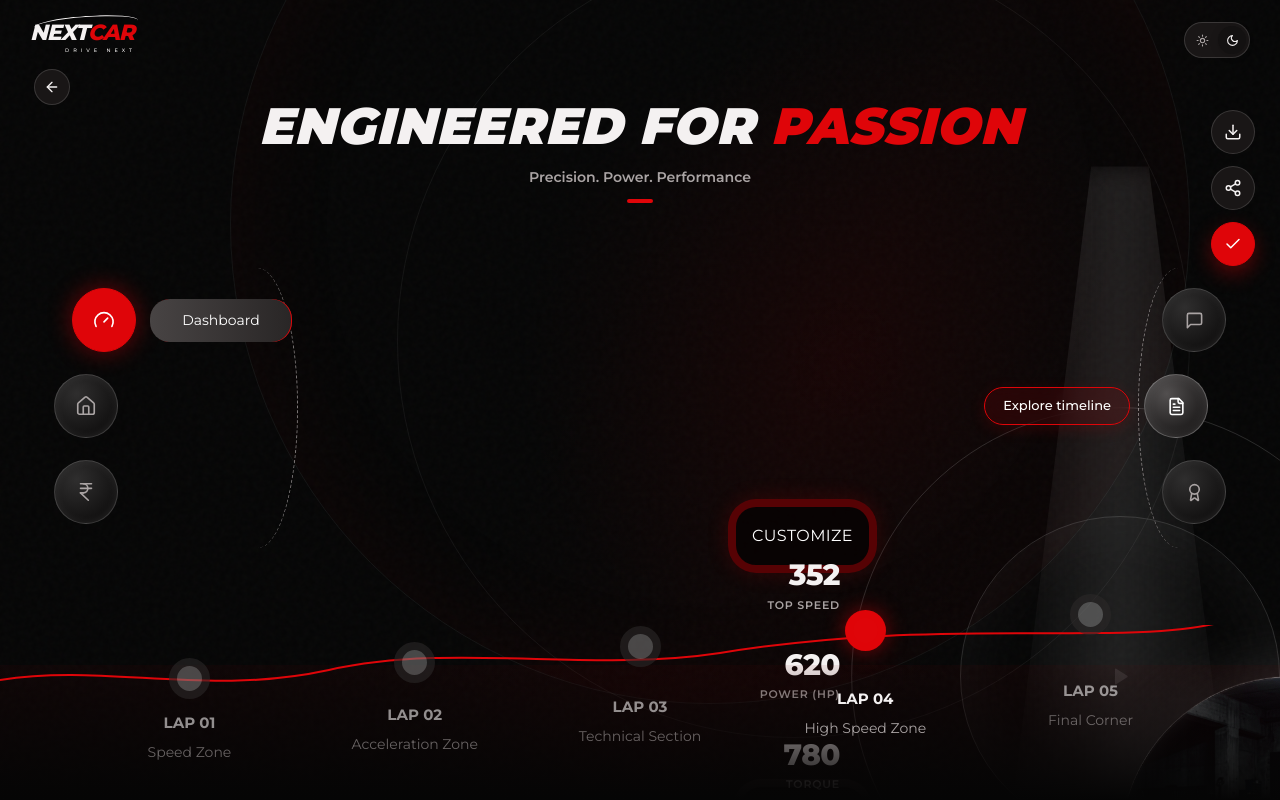
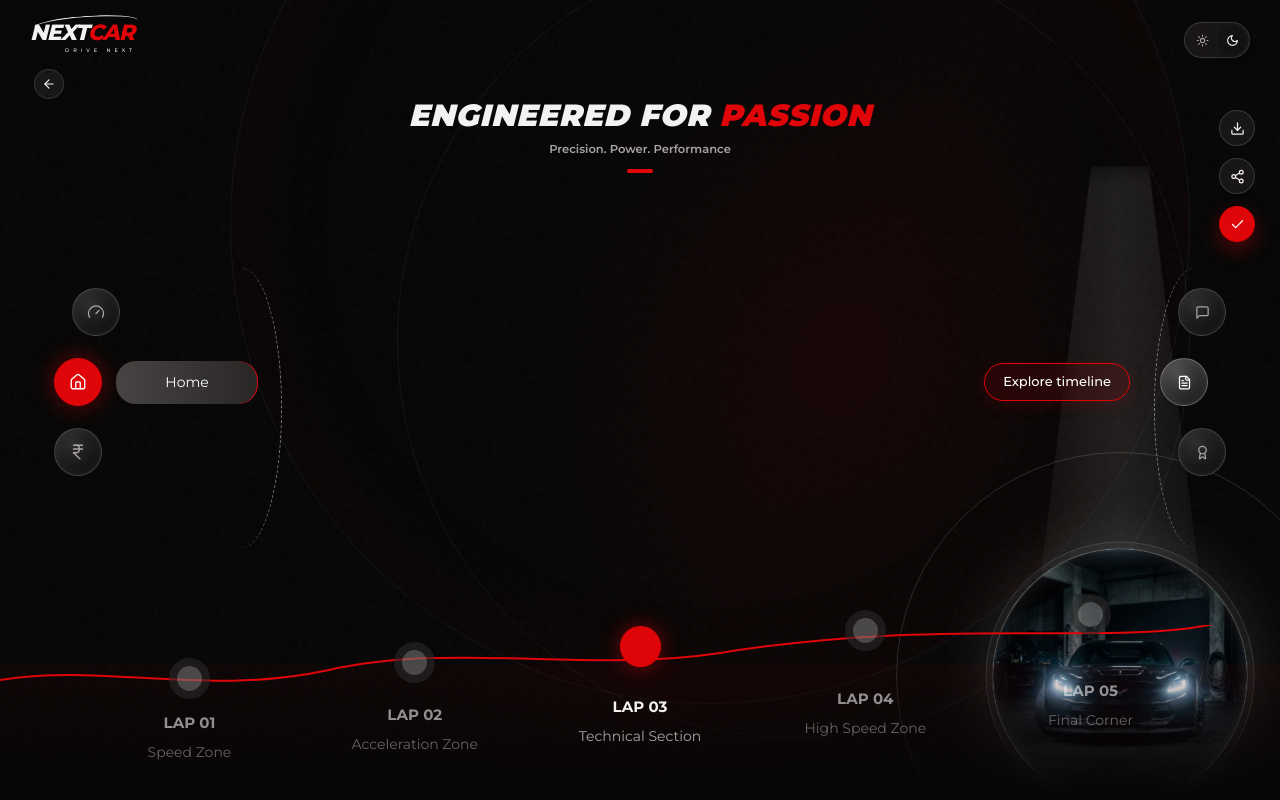
Before and after one commit to avinash-kr-pandey/req, a Next.js app: page / in a window 1280 px wide. Built offline with nearby package versions, Linux system fonts and the light colour scheme.

Commit message:
Update centering and layout aesthetics

```diff
--- a/app/globals.css
+++ b/app/globals.css
@@ -141,8 +141,8 @@ button {
 .back-button-circle {
   display: grid;
   place-items: center;
-  width: 36px;
-  height: 36px;
+  width: 30px;
+  height: 30px;
   margin-top: 16px;
   margin-left: 4px;
   border: 1px solid var(--line);
@@ -215,8 +215,8 @@ button {
 .action-circle-btn {
   display: grid;
   place-items: center;
-  width: 44px;
-  height: 44px;
+  width: 36px;
+  height: 36px;
   border: 1px solid var(--line);
   border-radius: 50%;
   background: var(--panel);
@@ -255,7 +255,7 @@ button {
 .hero-heading h1 {
   margin: 0;
   font-family: var(--font-sans), sans-serif;
-  font-size: clamp(34px, 4vw, 54px);
+  font-size: clamp(20px, 2.4vw, 32px);
   font-style: italic;
   font-weight: 900;
   line-height: 1;
@@ -268,9 +268,9 @@ button {
 }
 
 .hero-heading p {
-  margin: 16px 0 0;
+  margin: 10px 0 0;
   color: var(--muted);
-  font-size: clamp(12px, 1.1vw, 16px);
+  font-size: clamp(11px, 0.9vw, 13px);
   font-weight: 600;
 }
 
@@ -286,7 +286,7 @@ button {
 .experience-container {
   position: relative;
   width: 100%;
-  max-width: 1366px;
+  max-width: 100%;
   min-height: 100svh;
   margin: 0 auto;
 }
@@ -329,8 +329,8 @@ button {
 
 .nav-icon {
   display: grid;
-  width: 64px;
-  height: 64px;
+  width: 48px;
+  height: 48px;
   place-items: center;
   border: 1px solid rgba(255, 255, 255, 0.18);
   border-radius: 50%;
@@ -423,8 +423,8 @@ button {
 
 .right-nav-icon {
   display: grid;
-  width: 64px;
-  height: 64px;
+  width: 48px;
+  height: 48px;
   place-items: center;
   border: 1px solid rgba(255, 255, 255, 0.18);
   border-radius: 50%;
@@ -495,12 +495,12 @@ button {
 }
 
 .ring-one {
-  width: min(580px, 42vw);
+  width: min(480px, 35vw);
   aspect-ratio: 1;
 }
 
 .ring-two {
-  width: min(350px, 25vw);
+  width: min(290px, 21vw);
   aspect-ratio: 1;
   box-shadow: inset 0 0 80px rgba(255, 255, 255, 0.05);
 }
@@ -608,7 +608,7 @@ button {
   left: 50%;
   top: 50%;
   transform: translate(-50%, -50%);
-  width: min(340px, 27vw);
+  width: min(270px, 20vw);
   aspect-ratio: 1;
   border-radius: 50%;
   overflow: hidden;
@@ -671,12 +671,15 @@ button {
 .pricing-grid {
   position: absolute;
   z-index: 5;
-  top: 29%;
-  left: max(30%, 355px);
-  right: 3%;
+  top: 52%;
+  left: 50%;
+  transform: translate(-50%, -50%);
   display: grid;
-  grid-template-columns: repeat(3, minmax(285px, 1fr));
-  gap: 30px;
+  grid-template-columns: repeat(3, minmax(245px, 310px));
+  justify-content: center;
+  gap: 24px;
+  width: max-content;
+  max-width: 90vw;
 }
 
 .pricing-card {
@@ -981,13 +984,16 @@ button {
 
 @media (max-width: 1120px) {
   .hero-heading {
-    left: 21%;
+    left: 50%;
+    transform: translateX(-50%);
+    width: 90vw;
   }
 
   .vehicle-stage,
   .home-stage {
-    left: 31%;
-    width: 64vw;
+    left: 50%;
+    transform: translate(-50%, -50%);
+    width: min(960px, 95vw);
   }
 
   .option-grid {
@@ -995,8 +1001,10 @@ button {
   }
 
   .pricing-grid {
-    left: 265px;
-    right: 25px;
+    left: 50%;
+    transform: translate(-50%, -50%);
+    grid-template-columns: repeat(3, minmax(200px, 1fr));
+    width: 90vw;
     gap: 16px;
   }
 
--- a/components/Experience.tsx
+++ b/components/Experience.tsx
@@ -14,7 +14,7 @@ import { ThemeToggle } from "@/components/ThemeToggle";
 import { VehicleStage } from "@/components/VehicleStage";
 
 export function Experience() {
-  const [view, setView] = useState<ViewName>("dashboard");
+  const [view, setView] = useState<ViewName>("home");
   const [menuOpen, setMenuOpen] = useState(false);
   const [plan, setPlan] = useState<string | null>(null);
 
@@ -35,7 +35,7 @@ export function Experience() {
               aria-label="Go back to dashboard"
               onClick={() => setView("dashboard")}
             >
-              <ArrowLeft size={16} />
+              <ArrowLeft size={14} />
             </button>
           </div>
           <div className="top-actions">
@@ -46,13 +46,13 @@ export function Experience() {
         {/* Right side actions stack */}
         <div className="right-action-stack">
           <button type="button" className="action-circle-btn" aria-label="Download specification">
-            <Download size={18} />
+            <Download size={15} />
           </button>
           <button type="button" className="action-circle-btn" aria-label="Share setup">
-            <Share2 size={18} />
+            <Share2 size={15} />
           </button>
           <button type="button" className="action-circle-btn confirm-btn" aria-label="Confirm configuration">
-            <Check size={18} />
+            <Check size={15} />
           </button>
         </div>
 
@@ -73,20 +73,20 @@ export function Experience() {
           <div className="right-nav-items">
             <button type="button" className="right-nav-item" aria-label="Chat support">
               <span className="right-nav-icon">
-                <MessageSquare size={19} />
+                <MessageSquare size={15} />
               </span>
             </button>
 
             <button type="button" className="right-nav-item active" aria-label="Explore timeline">
               <span className="timeline-tooltip">Explore timeline</span>
               <span className="right-nav-icon">
-                <FileText size={19} />
+                <FileText size={15} />
               </span>
             </button>
 
             <button type="button" className="right-nav-item" aria-label="Certifications">
               <span className="right-nav-icon">
-                <Award size={19} />
+                <Award size={15} />
               </span>
             </button>
           </div>
@@ -107,7 +107,7 @@ export function Experience() {
           </motion.div>
         </AnimatePresence>
 
-        <LapTrack active={view === "pricing" ? 4 : view === "home" ? 1 : 3} />
+        <LapTrack active={view === "pricing" ? 4 : view === "home" ? 2 : 0} />
         <BookingModal plan={plan} onClose={() => setPlan(null)} />
       </div>
     </main>
--- a/components/HomeStage.tsx
+++ b/components/HomeStage.tsx
@@ -14,58 +14,13 @@ export function HomeStage() {
       <div className="stage-ring ring-two" />
       <div className="spotlight" />
 
-      <div className="vehicle-stage-content">
-        {/* Left Metrics */}
-        <motion.div
-          className="metrics-col left-col"
-          initial="hidden"
-          animate="visible"
-          variants={{
-            hidden: {},
-            visible: { transition: { staggerChildren: 0.08 } },
-          }}
-        >
-          <MetricItem value="352" label="Top Speed" />
-          <MetricItem value="620" label="Power (HP)" />
-          <MetricItem value="780" label="Torque" />
-        </motion.div>
-
+      <div className="vehicle-stage-content" style={{ justifyContent: "center" }}>
         {/* Center Car Portrait Circle */}
         <div className="center-car-portal">
           <div className="car-glow-ring" />
           <img src="/car.png" alt="Black sports car" className="portal-car-img" />
         </div>
-
-        {/* Right Metrics */}
-        <motion.div
-          className="metrics-col right-col"
-          initial="hidden"
-          animate="visible"
-          variants={{
-            hidden: {},
-            visible: { transition: { staggerChildren: 0.08 } },
-          }}
-        >
-          <MetricItem value="3.2 Sec" label="0-100 KM/H" />
-          <MetricItem value="2,450 KM" label="Oil Change" />
-          <MetricItem value="520 KM" label="Range" />
-        </motion.div>
       </div>
     </motion.section>
   );
 }
-
-function MetricItem({ value, label }: { value: string; label: string }) {
-  return (
-    <motion.div
-      className="metric-item-box"
-      variants={{
-        hidden: { opacity: 0, y: 8 },
-        visible: { opacity: 1, y: 0 },
-      }}
-    >
-      <strong>{value}</strong>
-      <span>{label}</span>
-    </motion.div>
-  );
-}
--- a/components/SideNav.tsx
+++ b/components/SideNav.tsx
@@ -57,7 +57,7 @@ export function SideNav({
               aria-current={active ? "page" : undefined}
             >
               <span className="nav-icon">
-                <Icon size={22} strokeWidth={1.8} />
+                <Icon size={18} strokeWidth={1.8} />
               </span>
               <span className="nav-label">{label}</span>
             </button>
```
Also changed, not shown: 1 other file (tests, documents, lock files or other folders).
